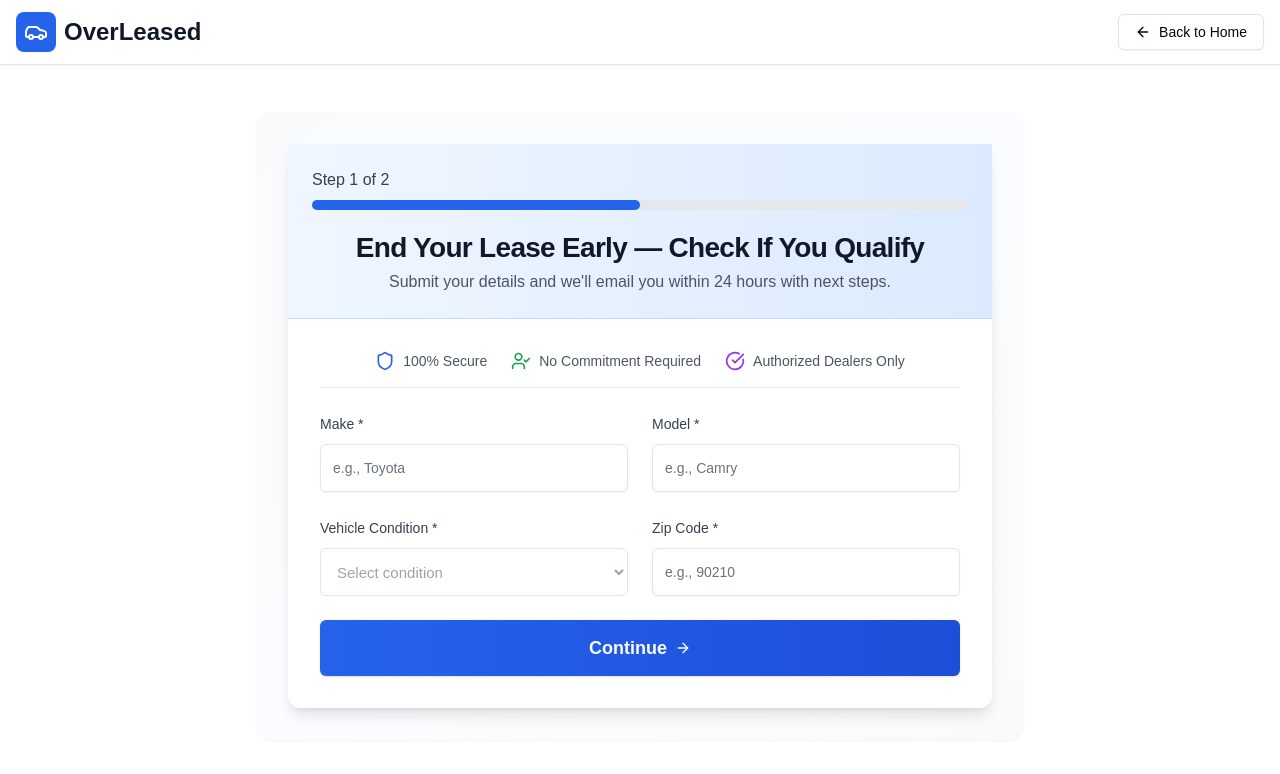
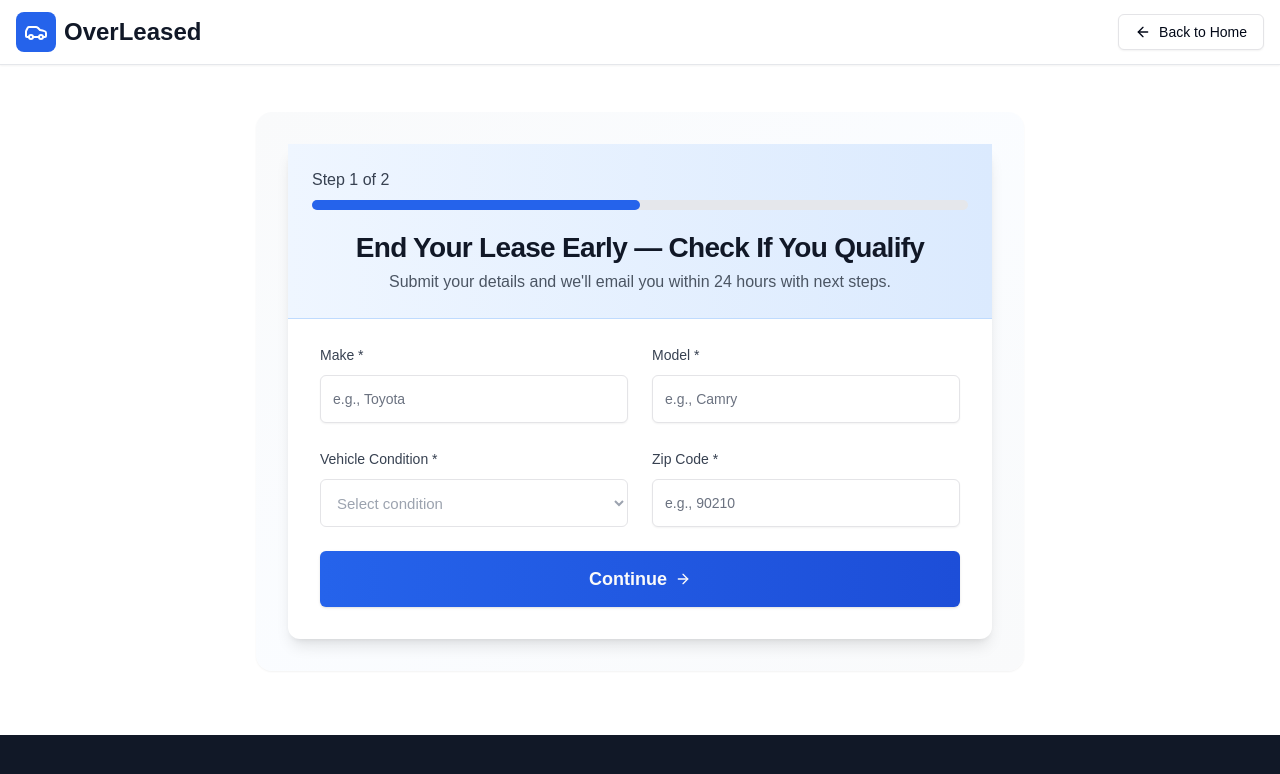
Before and after one commit to DanBus0/OverLeased, a Next.js app: page /get-started in a window 1280 px wide. Shown: the top 774 px of the page. Built offline with nearby package versions, Linux system fonts and the light colour scheme.

Commit message:
Add files via upload

```diff
--- a/src/pages/get-started.tsx
+++ b/src/pages/get-started.tsx
@@ -421,7 +421,7 @@ export default function GetStartedPage() {
                       <CardTitle className="text-xl sm:text-2xl md:text-[1.75rem] text-gray-900 text-center">
                         End Your Lease Early —<br className="sm:hidden" /> Check If You Qualify
                       </CardTitle>
-                      <p className="text-[0.75rem] sm:text-sm md:text-base text-gray-600 text-center px-2">
+                      <p className="text-[0.8125rem] sm:text-sm md:text-base text-gray-600 text-center px-2">
                         Submit your details and we'll email you<br className="sm:hidden" /> within 24 hours with next steps.
                       </p>
                     </CardHeader>
@@ -436,22 +436,7 @@ export default function GetStartedPage() {
 
                       {currentStep === 1 && (
                         <form onSubmit={handleContinueToStep2} className="space-y-6">
-                          <div className="flex flex-wrap justify-center gap-4 sm:gap-6 pb-4 border-b border-gray-200">
-                            <div className="flex items-center gap-2 text-xs sm:text-sm text-gray-600">
-                              <Shield className="h-4 w-4 sm:h-5 sm:w-5 text-blue-600" />
-                              <span className="whitespace-nowrap">100% Secure</span>
-                            </div>
-                            <div className="flex items-center gap-2 text-xs sm:text-sm text-gray-600">
-                              <UserCheck className="h-4 w-4 sm:h-5 sm:w-5 text-green-600" />
-                              <span className="whitespace-nowrap">No Commitment Required</span>
-                            </div>
-                            <div className="flex items-center gap-2 text-xs sm:text-sm text-gray-600">
-                              <CheckCircle className="h-4 w-4 sm:h-5 sm:w-5 text-purple-600" />
-                              <span className="whitespace-nowrap">Authorized Dealers Only</span>
-                            </div>
-                          </div>
-
-                          <div className="grid grid-cols-1 md:grid-cols-2 gap-6">
+                          <div className="grid grid-cols-1 md:grid-cols-2 gap-6 -mt-2">
                             <div className="space-y-2">
                               <Label htmlFor="make" className="text-sm font-medium text-gray-700">
                                 Make *
```
